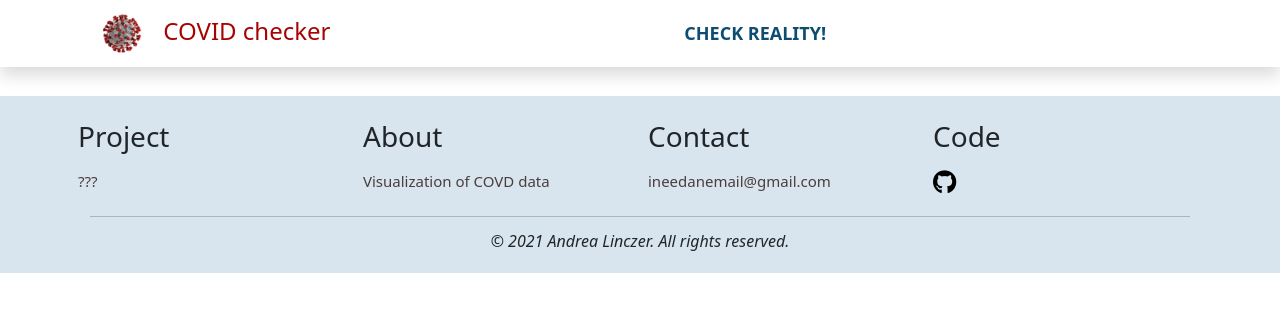
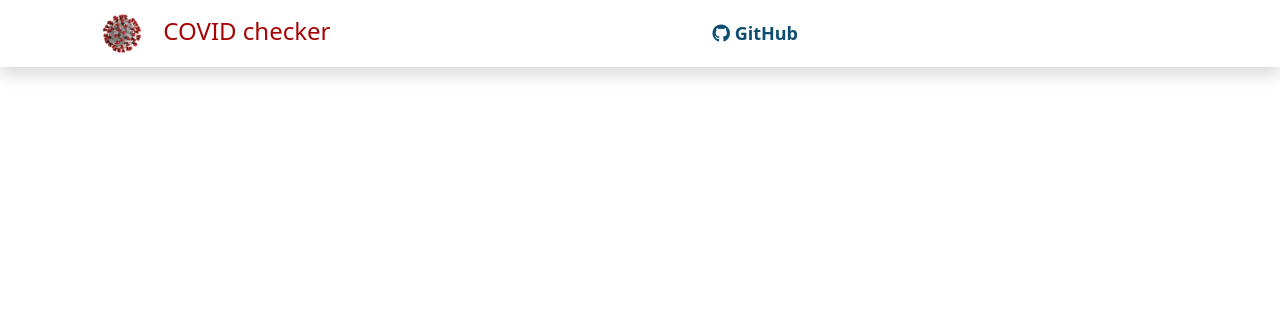
Before and after one commit to hulica/COVID_visual, a Flask app: template templates/layout.html in a window 1280 px wide. Shown: the top 312 px of the page. Run offline with Flask 2, Linux system fonts and the light colour scheme; the template is opened without the code that fills it, so the values that code supplies are empty; some libraries are stand-ins or nearby versions.

Commit message:
removed footer, edited links, formatted graphs, corrected US reference

```diff
--- a/application.py
+++ b/application.py
@@ -60,6 +60,6 @@ def covid():
 
         graph_infection, graph_fatalities = draw_graphs(country_list)
 
-        return render_template("covid_results.html", message=message, countries=countries)
+        #return render_template("covid_results.html", message=message, countries=countries)
         # ezt vettem ki
-        # return render_template("covid_results.html", message=message, countries=countries, graph_infection=graph_infection, graph_fatalities=graph_fatalities)
+        return render_template("covid_results.html", message=message, countries=countries, graph_infection=graph_infection, graph_fatalities=graph_fatalities)
--- a/helpers.py
+++ b/helpers.py
@@ -31,6 +31,14 @@ def get_all_country_list():
     fatalities = pd.read_csv(URL_DEATH)
     population = pd.read_csv(URL_POPULATION)
     country_list_population = population.entity.unique()
+
+    translating_country_dict = {
+        'US': 'United States',
+        'Korea, South': 'South Korea',
+        'Taiwan*': 'Taiwan'
+    }
+    fatalities = fatalities.replace({'Country/Region':translating_country_dict})
+
 
     all_country_list=[country for country in country_list_population if country in list(fatalities['Country/Region'].unique())]
     return all_country_list
@@ -98,7 +106,7 @@ def draw_graphs(country_list):
 
     def plot_graph(filtered_data, label):
         plt.figure().clear()
-        ax = sns.relplot(data=filtered_data, kind='line', x='date', y='pop_relative_moving_avg', hue='Country', height=5, aspect=2)
+        ax = sns.relplot(data=filtered_data, kind='line', x='date', y='pop_relative_moving_avg', hue='Country', palette=["firebrick", "midnightblue"], height=5, aspect=2)
 
         ax.set(xlabel= '',
             ylabel = 'Cases',
--- a/static/styles.css
+++ b/static/styles.css
@@ -7,7 +7,7 @@
 .nav-item {
   padding-right: 30px;
   font-size: 18px;
-  text-transform: uppercase;
+  /* text-transform: uppercase; */
 }
 
 .nav-link {
--- a/templates/layout.html
+++ b/templates/layout.html
@@ -22,7 +22,7 @@
 
 <body>
 
-    <nav class="navbar navbar-expand-md  shadow bg-white fixed-top">
+    <nav class="navbar navbar-expand-md  shadow bg-white fixed-top justify-content-between">
         <div class="container px-3">
             <a class="navbar-brand" href="/"><img src="../static/img/coronavirus_0.jpg" alt="corona virus" class="logo">
                 COVID checker</a>
@@ -35,7 +35,7 @@
 
                 <ul class="navbar-nav m-auto">
                 <!-- <ul class="navbar-nav me-auto mb-2 mb-lg-0"></ul> -->
-                    <li class="nav-item"><a class="nav-link" href="/covid">Check reality!</a></li>
+                    <li class="nav-item"><a class="nav-link" href="https://github.com/hulica/COVID_visual"><i class="fab fa-github"></i> GitHub</a></li>
                 </ul>
             </div>
         </div>
@@ -49,7 +49,7 @@
     </main>
 
     <!-- footer -->
-    <section class="footer">
+    <!-- <section class="footer">
         <div class="container pt-4 pb-1">
             <div class="row">
                 <div class="col-lg-3 px-2">
@@ -69,15 +69,15 @@
                 <div class="col-lg-3 px-2">
                     <h3 class="pb-2">Code</h3>
                     <!-- <span><a href=" "> <i class="fab fa-facebook"></i></a></span> -->
-                    <span><a href="https://github.com/hulica/Pandemic"> <i class="fab fa-github"></i></a></span>
+                    <!-- <span><a href="https://github.com/hulica/Pandemic"> <i class="fab fa-github"></i></a></span> -->
                     <!-- <span><a href=" "> <i class="fab fa-google-plus"></i></a></span> -->
                     <!-- <span><a href=" "> <i class="fab fa-instagram"></i></a></span> -->
-                </div>
+                <!-- </div>
             </div>
             <hr>
             <p class="text-center pt-1 pb-0 fst-italic">&copy; 2021 Andrea Linczer. All rights reserved.</p>
         </div>
-    </section>
+    </section> -->
 
 
     <!-- bootstrap javascript link -->
```
Also changed, not shown: templates/covid_results.html (+7 -7 lines), static/img/graphs/fatalities.png, static/img/graphs/infection.png.
